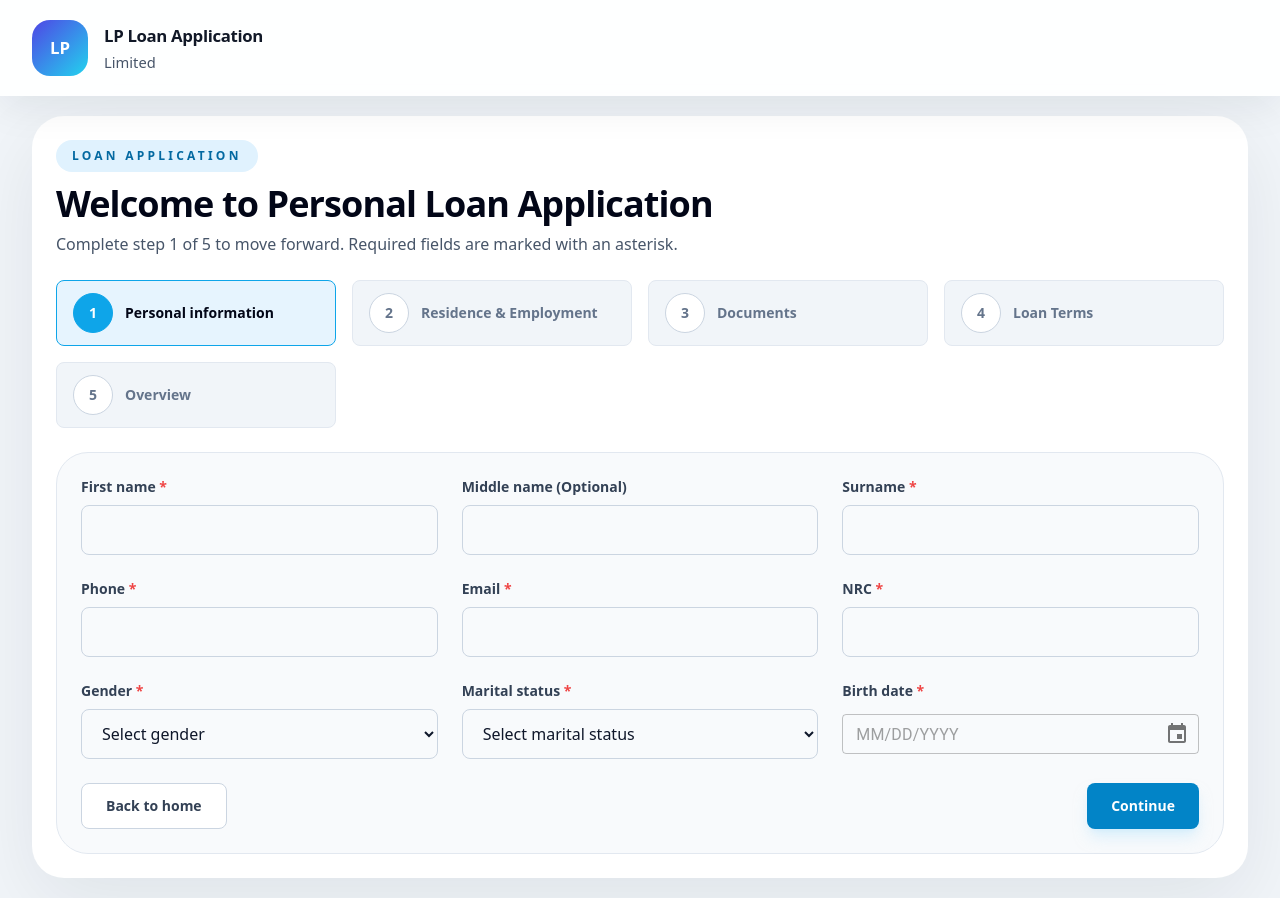
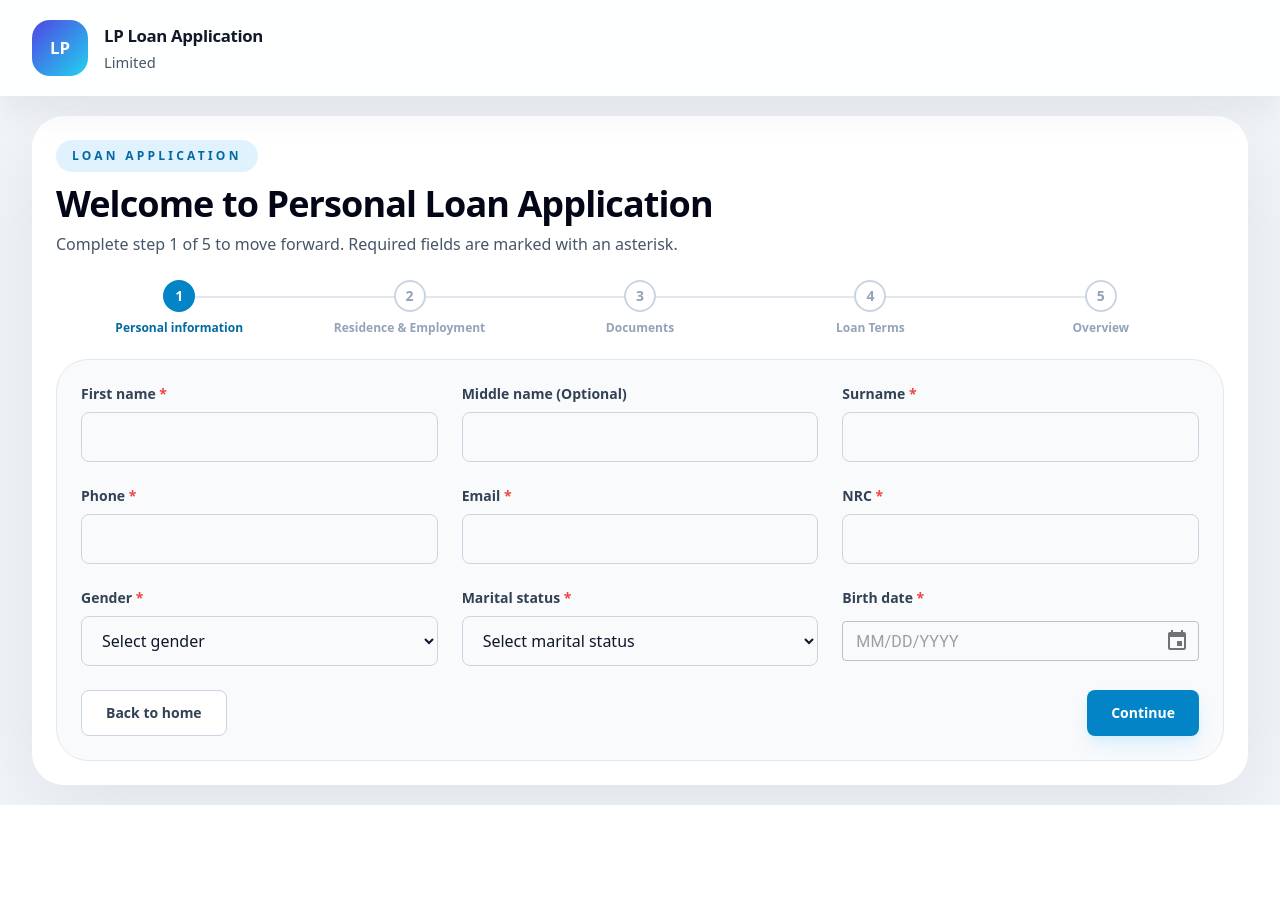
Before and after one commit to Izyane-InovSolutions/lms-loan-application, a React (Vite) app: page /apply in a window 1280 px wide. After the commit the page ends 805 px from the top, so only its background shows below. Built offline with nearby package versions, Linux system fonts and the light colour scheme.

Commit message:
step loader

```diff
--- a/src/pages/DashboardPage.tailwind.jsx
+++ b/src/pages/DashboardPage.tailwind.jsx
@@ -1195,25 +1195,49 @@ function DashboardPage() {
             </div>
 </div>
 
-          <div className="grid gap-4 sm:grid-cols-2 md:grid-cols-4">
+          <div className="relative px-2">
+            <div
+              className="absolute top-4 h-0.5 bg-slate-200"
+              style={{ left: `${50 / stepTitles.length}%`, right: `${50 / stepTitles.length}%` }}
+            />
+            <div
+              className="absolute top-4 h-0.5 bg-sky-600 transition-all duration-300"
+              style={{
+                left: `${50 / stepTitles.length}%`,
+                width: `calc((100% - ${100 / stepTitles.length}%) * ${
+                  stepTitles.length > 1 ? currentStep / (stepTitles.length - 1) : 0
+                })`,
+              }}
+            />
+            <div
+              className="relative grid"
+              style={{ gridTemplateColumns: `repeat(${stepTitles.length}, minmax(0, 1fr))` }}
+            >
               {stepTitles.map((title, index) => {
-              const active = currentStep >= index
+                const isCompleted = currentStep > index
+                const isActive = currentStep === index
                 return (
+                  <div key={title} className="flex flex-col items-center gap-2 text-center">
                     <div
-                  key={title}
-                  className={`flex items-center gap-3 rounded-lg border px-4 py-3 transition ${
-                    active ? 'border-sky-500 bg-sky-100/80 text-slate-950' : 'border-slate-200 bg-slate-100 text-slate-500'
+                      className={`flex h-8 w-8 shrink-0 items-center justify-center rounded-full border-2 text-sm font-semibold transition ${
+                        isCompleted || isActive
+                          ? 'border-sky-600 bg-sky-600 text-white'
+                          : 'border-slate-300 bg-white text-slate-400'
                       }`}
                     >
-                  <div className={`flex h-10 w-10 items-center justify-center rounded-full border text-sm font-semibold ${active ? 'border-sky-500 bg-sky-500 text-white' : 'border-slate-300 bg-white text-slate-500'}`}>
                       {index + 1}
                     </div>
-                  <div>
-                    <p className="text-sm font-semibold">{title}</p>
-                  </div>
+                    <p
+                      className={`text-xs font-semibold leading-tight ${
+                        isActive ? 'text-sky-700' : isCompleted ? 'text-slate-700' : 'text-slate-400'
+                      }`}
+                    >
+                      {title}
+                    </p>
                   </div>
                 )
               })}
+            </div>
           </div>
 
           <div className="mt-6 rounded-[2rem] border border-slate-200 bg-slate-50 p-5 sm:p-6">
```
Lines whose indentation alone changed are shown as unchanged.
